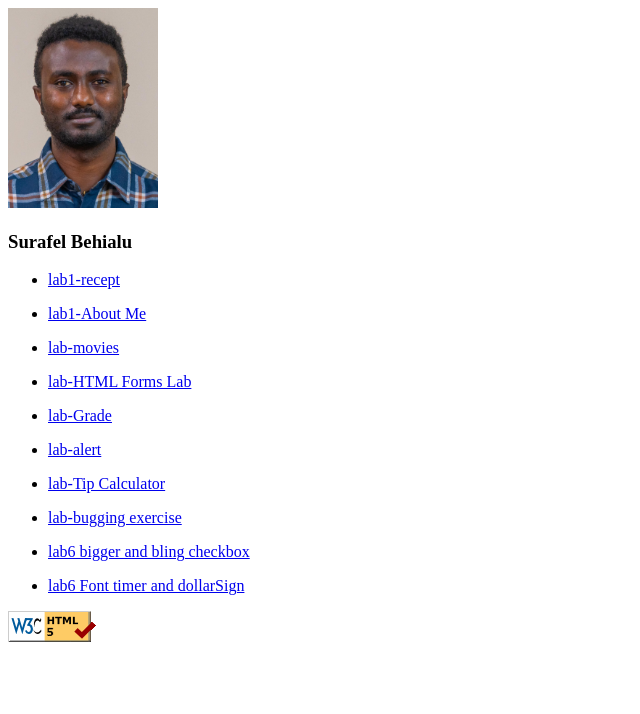
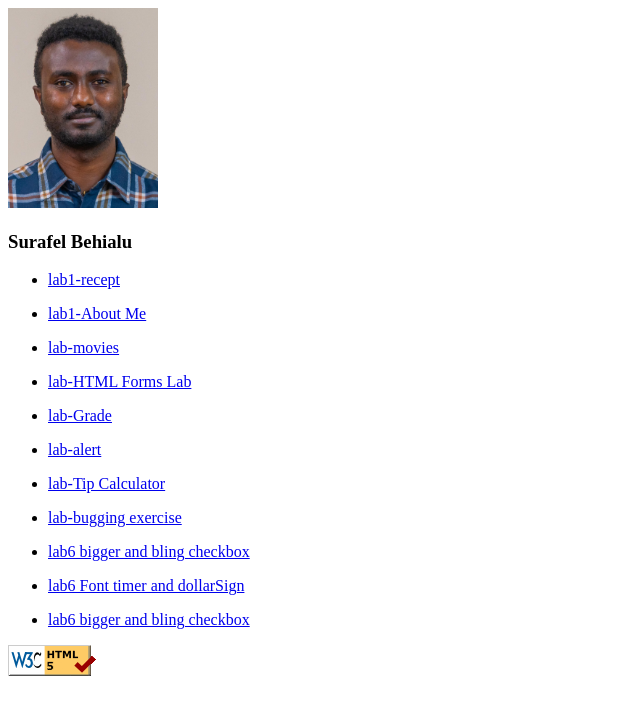
Before and after one commit to surafelAndualem/surafelAndualem.github.io, a plain HTML site: page Lab0myHomePage/index.html in a window 1280 px wide. Shown: the whole page, without its empty margins (0-640 px from the left). Drawn offline with Linux system fonts and the light colour scheme.

Commit message:
Update index.html

```diff
--- a/Lab0myHomePage/index.html
+++ b/Lab0myHomePage/index.html
@@ -40,6 +40,10 @@
      <ul>
         <li><a href="lab6-Font timer and dollarSign/Text Decorator.html"> lab6 Font timer and dollarSign </a></li>
     </ul>
+     <ul>
+        <li><a href="lab6-Font timer and dollarSign/Text Decorator.html"> lab6 bigger and bling checkbox </a></li>
+    </ul>
+
 
 
 
```
